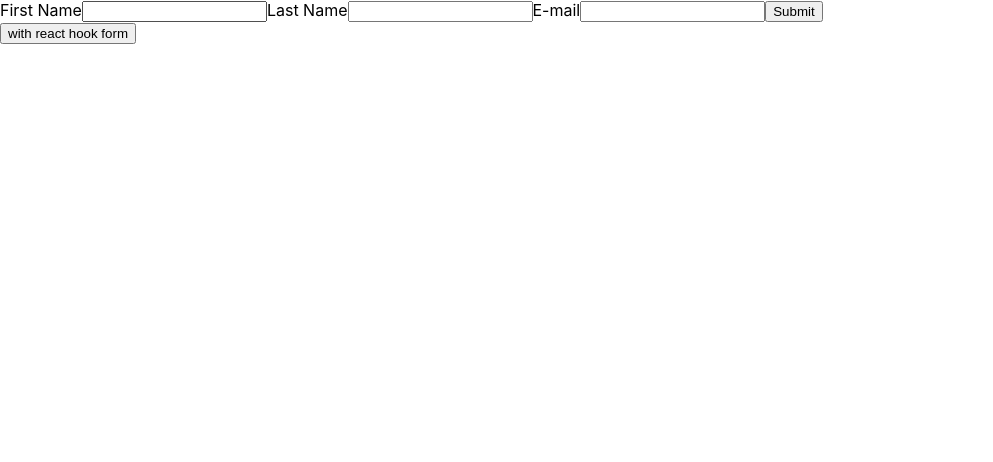
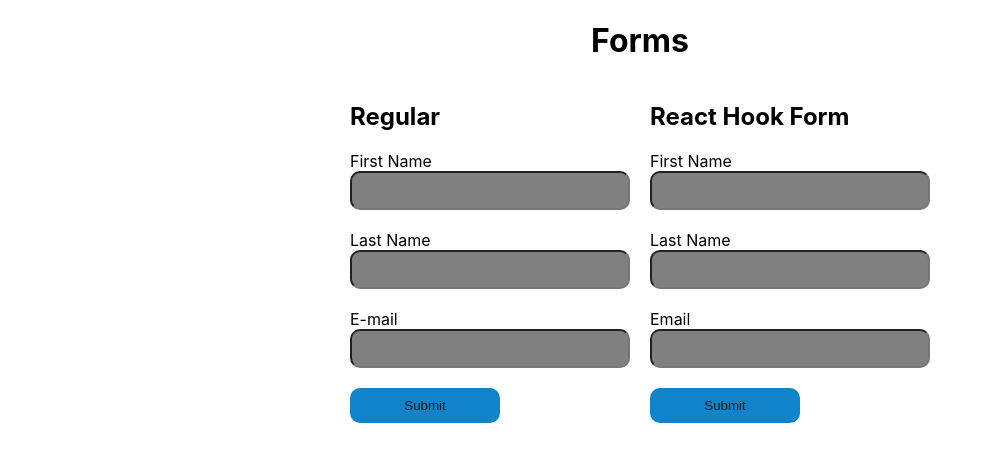
Before and after one commit to yxeri/kstart, a Next.js app: page /forms in a window 1280 px wide. Shown: the top 462 px of the page, without its empty margins (0-993 px from the left). Built offline with nearby package versions, Linux system fonts and the light colour scheme.

Commit message:
added styling side-by-side-view

```diff
--- a/components/User.tsx
+++ b/components/User.tsx
@@ -1,14 +1,16 @@
+import styles from "../styles/User.module.css";
+
 interface IUser {
   user: { firstName: string; lastName: string; email: string };
 }
 
 export const User = ({ user }: IUser) => {
   return (
-    <div>
-      <p>
-        First Name: {user.firstName}, Last Name: {user.lastName} E-mail:{" "}
-        {user.email}
-      </p>
+    <div className={styles.container}>
+      <h3>
+        Name: {user.firstName} {user.lastName}
+      </h3>
+      <p> E-mail: {user.email}</p>
     </div>
   );
 };
--- a/components/UserForm.tsx
+++ b/components/UserForm.tsx
@@ -1,6 +1,7 @@
 import React, { ChangeEvent, FormEvent, useState } from "react";
 import { User } from "./User";
 import { IUserInformation } from "../models/userInformation";
+import styles from "../styles/UserForms.module.css";
 
 const UserForm = () => {
   const [userInformation, setUserInformation] = useState<IUserInformation>({
@@ -8,6 +9,7 @@ const UserForm = () => {
     lastName: "",
     email: "",
   });
+
   const [userList, setUserList] = useState<IUserInformation[]>([]);
 
   const handleChange = (e: ChangeEvent<HTMLInputElement>) => {
@@ -29,41 +31,52 @@ const UserForm = () => {
     setUserInformation({ firstName: "", lastName: "", email: "" });
   };
 
-  const usersToComponent = userList.map((user, i) => {
-    return <User user={user} key={i} />;
+  const usersToComponent = userList.map((user, j) => {
+    return <User user={user} key={j} />;
   });
 
   return (
-    <>
-      <form onSubmit={handleSubmit}>
+    <div className={styles.container}>
+      <form className={styles.form} onSubmit={handleSubmit}>
+        <div className={styles.labelInputContainer}>
           <label htmlFor="firstName"> First Name</label>
           <input
+            className={styles.input}
             type="text"
             name="firstName"
             id="firstName"
             value={userInformation.firstName}
             onChange={handleChange}
           />
+        </div>
+        <div className={styles.labelInputContainer}>
           <label htmlFor="lastName">Last Name</label>
           <input
+            className={styles.input}
             type="text"
             name="lastName"
             id="lastName"
             value={userInformation.lastName}
             onChange={handleChange}
           />
+        </div>
+        <div className={styles.labelInputContainer}>
           <label htmlFor="email">E-mail</label>
           <input
+            className={styles.input}
             type="email"
             name="email"
             id="email"
             value={userInformation.email}
             onChange={handleChange}
           />
-        <button type="submit">Submit</button>
+        </div>
+        <button className={styles.button} type="submit">
+          Submit
+        </button>
       </form>
       {usersToComponent}
-    </>
+    </div>
   );
 };
 
--- a/components/UserFormReactHookForm.tsx
+++ b/components/UserFormReactHookForm.tsx
@@ -3,6 +3,7 @@ import { IUserInformation } from "../models/userInformation";
 import { useForm, SubmitHandler } from "react-hook-form";
 import { useSetRecoilState } from "recoil";
 import { userListState } from "../atoms/atoms";
+import styles from "../styles/UserForms.module.css";
 
 const UserFormReactHookForm = () => {
   const {
@@ -11,7 +12,9 @@ const UserFormReactHookForm = () => {
     reset,
     formState: { isSubmitSuccessful },
   } = useForm<IUserInformation>();
+
   const setUserList = useSetRecoilState(userListState);
+
   const onSubmit: SubmitHandler<IUserInformation> = (user) => {
     setUserList((current) => [
       ...current,
@@ -26,17 +29,34 @@ const UserFormReactHookForm = () => {
   }, [isSubmitSuccessful, reset]);
 
   return (
-    <>
-      <form onSubmit={handleSubmit(onSubmit)}>
-        <label htmlFor="firstName"> First Name</label>
-        <input {...register("firstName", { required: true, minLength: 2 })} />
-        <label htmlFor="lastName">Last Name</label>
-        <input {...register("lastName", { required: true, minLength: 2 })} />
-        <label htmlFor="email">Email</label>
-        <input {...register("email", { required: true })} />
-        <button type="submit">Submit</button>
+    <div className={styles.container}>
+      <form className={styles.form} onSubmit={handleSubmit(onSubmit)}>
+        <div className={styles.labelInputContainer}>
+          <label htmlFor="firstName"> First Name</label>
+          <input
+            className={styles.input}
+            {...register("firstName", { required: true, minLength: 2 })}
+          />
+        </div>
+        <div className={styles.labelInputContainer}>
+          <label htmlFor="lastName">Last Name</label>
+          <input
+            className={styles.input}
+            {...register("lastName", { required: true, minLength: 2 })}
+          />
+        </div>
+        <div className={styles.labelInputContainer}>
+          <label htmlFor="email">Email</label>
+          <input
+            className={styles.input}
+            {...register("email", { required: true })}
+          />
+        </div>
+        <button className={styles.button} type="submit">
+          Submit
+        </button>
       </form>
-    </>
+    </div>
   );
 };
 export default UserFormReactHookForm;
--- a/components/UserList.tsx
+++ b/components/UserList.tsx
@@ -1,6 +1,7 @@
 import { useRecoilValue } from "recoil";
 import { userListState } from "../atoms/atoms";
 import { User } from "./User";
+import styles from "../styles/UserList.module.css";
 
 export const UserList = () => {
   const userList = useRecoilValue(userListState);
@@ -9,5 +10,5 @@ export const UserList = () => {
     return <User user={user} key={i} />;
   });
 
-  return <div>{usersToComponent}</div>;
+  return <div className={styles.container}>{usersToComponent}</div>;
 };
--- a/pages/forms.tsx
+++ b/pages/forms.tsx
@@ -1,21 +1,26 @@
 import { NextPage } from "next";
-import { useState } from "react";
 import UserForm from "../components/UserForm";
 import UserFormReactHookForm from "../components/UserFormReactHookForm";
 import { UserList } from "../components/UserList";
+import styles from "../styles/Forms.module.css";
 
 const Forms: NextPage = () => {
-  const [showRHF, setShowRHF] = useState(false);
-  const showOtherForm = () => {
-    setShowRHF(!showRHF);
-  };
   return (
-    <div>
-      {showRHF ? <UserFormReactHookForm /> : <UserForm />}
-      <button onClick={showOtherForm}>
-        {showRHF ? "without React hook form" : "with react hook form"}
-      </button>
-      <UserList />
+    <div className={styles.wrapper}>
+      <h1 className={styles.h1}>Forms</h1>
+      <div className={styles.container}>
+        <div className={styles.card}>
+          <h2>Regular</h2>
+          <UserForm />
+        </div>
+        <div className={styles.card}>
+          <h2>React Hook Form</h2>
+          <div className={styles.componentContainer}>
+            <UserFormReactHookForm />
+            <UserList />
+          </div>
+        </div>
+      </div>
     </div>
   );
 };
--- /dev/null
+++ b/styles/Forms.module.css
@@ -0,0 +1,17 @@
+.wrapper{
+    display: flex;
+    flex-direction: column;
+    align-items: center;
+}
+.container{
+    display: flex;
+    flex-wrap: wrap;
+    justify-content: center;
+    gap: 20px;
+}
+
+.componentContainer{
+    display: flex;
+    flex-direction: column;
+    gap: 20px;
+}
--- /dev/null
+++ b/styles/User.module.css
@@ -0,0 +1,5 @@
+.container{
+    padding: 10px;
+    background-color: gray;
+    border-radius: 10px;
+}
--- /dev/null
+++ b/styles/UserForms.module.css
@@ -0,0 +1,40 @@
+.container{
+    min-width: 280px;
+    display: flex;
+    flex-direction: column;
+    gap: 20px;
+}
+
+.form{
+    display: flex;
+    flex-direction: column;
+    gap: 20px;
+}
+
+.labelInputContainer{
+    display: flex;
+    flex-direction: column;
+
+}
+
+.input{
+    padding: 10px;
+    border-radius: 10px;
+    background-color: gray;
+}
+
+.button{
+    width: 150px;
+    padding: 10px;
+    background-color:#1183ca;
+    color: rgb(25, 25, 25);
+    border: none;
+    border-radius: 10px;
+    cursor: pointer;
+}
+
+.componentContainer{
+    display: flex;
+    flex-direction: column;
+    gap: 20px;
+}
--- /dev/null
+++ b/styles/UserList.module.css
@@ -0,0 +1,5 @@
+.container{
+    display: flex;
+    flex-direction: column;
+    gap: 20px;
+}
```
Also changed, not shown: pages/index.tsx (+12 -1 lines). Lines whose indentation alone changed are shown as unchanged.
